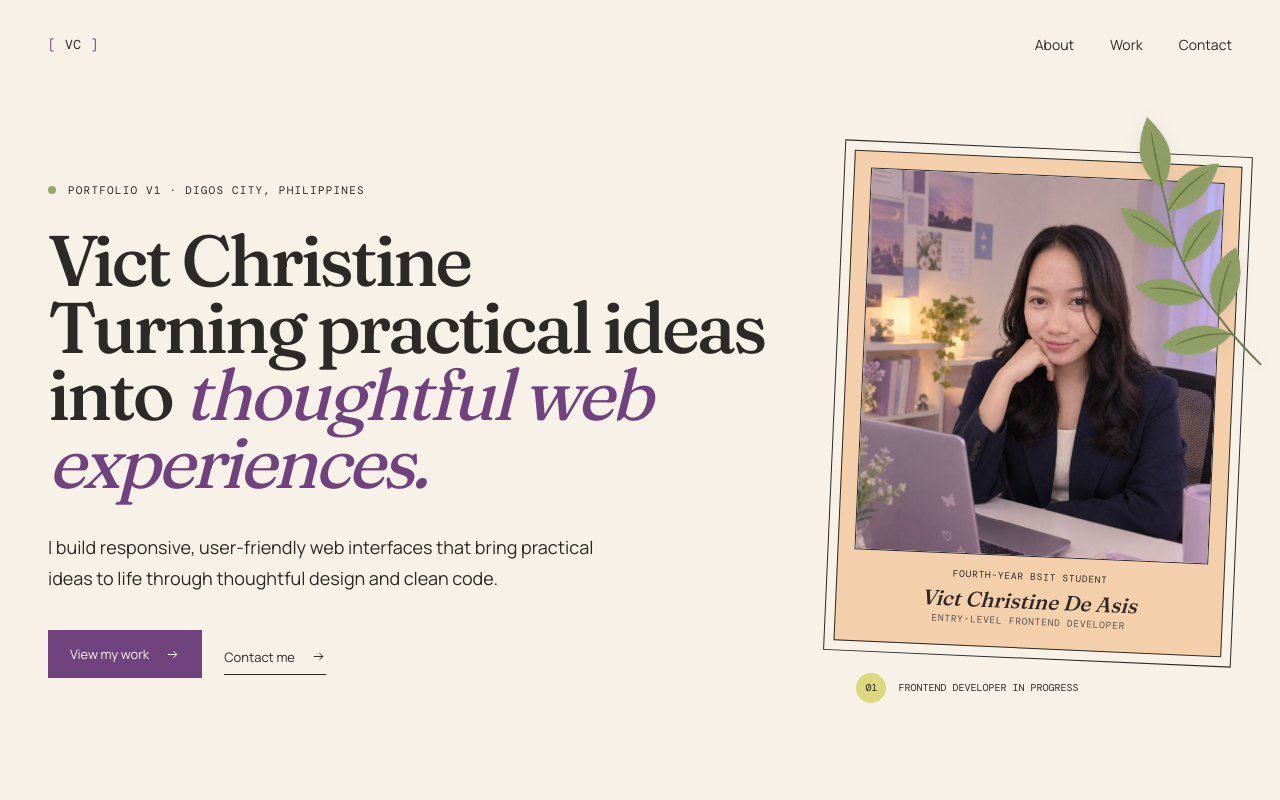
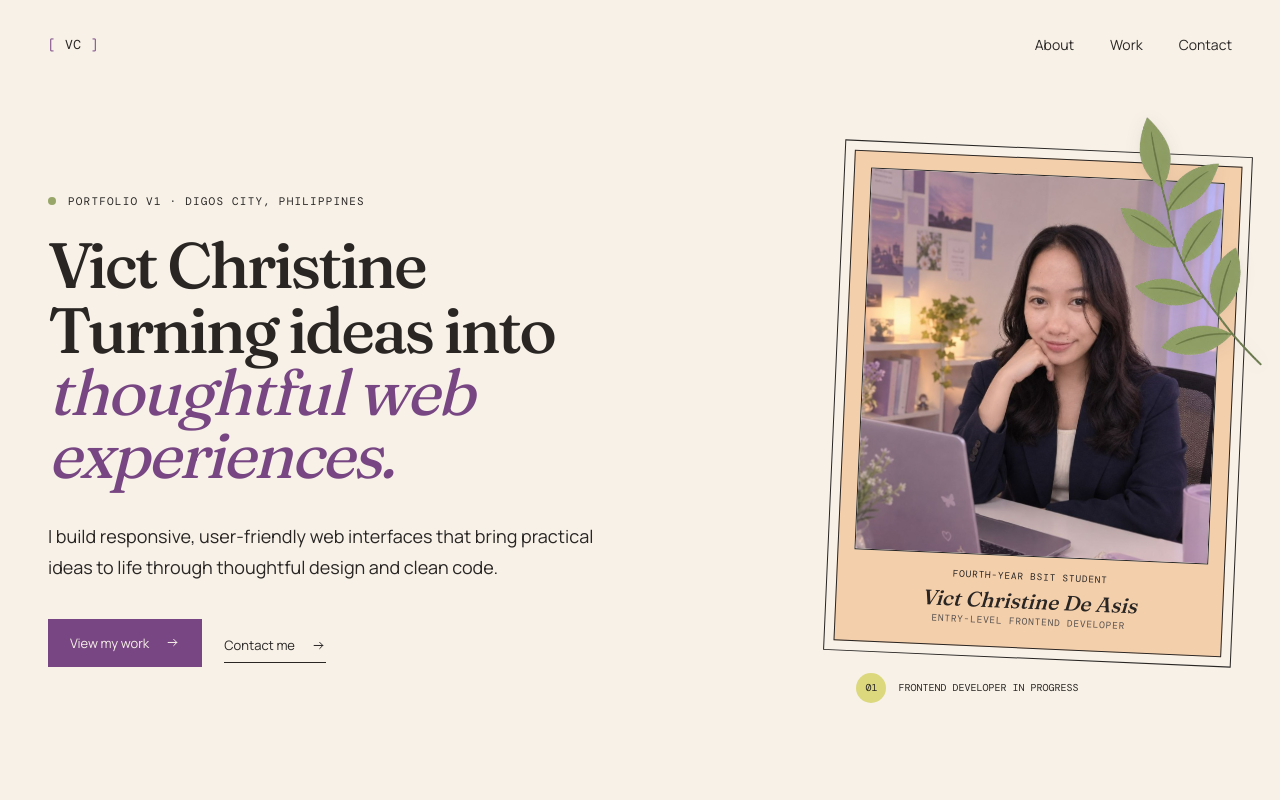
Before and after one commit to vcrstn/portfolio, a React (Vite) app: page / in a window 1280 px wide. Shown: the top 800 px of the page. Built offline with nearby package versions, Linux system fonts and the light colour scheme; the HTML template or start-up script is replaced by a standard one; a web font is replaced by a local one.

Commit message:
style: refine hero headline typography and line breaks

```diff
--- a/src/components/Hero.tsx
+++ b/src/components/Hero.tsx
@@ -7,10 +7,10 @@ export default function Hero() {
       <div className="hero-copy">
         <p className="eyebrow hero-animate">{profile.eyebrow}</p>
         <h1 className="hero-animate">
-          <span className="hero-line">{profile.name}</span>
-          <span className="hero-line">Turning practical ideas</span>
+          <span className="hero-line hero-name">{profile.name}</span>
+          <span className="hero-line">Turning ideas into</span>
           <span className="hero-line">
-            into <em className="hero-italic">thoughtful web experiences.</em>
+            <em className="hero-italic">thoughtful web experiences.</em>
           </span>
         </h1>
         <p className="hero-intro hero-animate">{profile.heroIntro}</p>
--- a/src/index.css
+++ b/src/index.css
@@ -2,13 +2,13 @@
 
 :root {
   --clay: #a27560;
-  --plum: #70437e;
+  --plum: #784783;
   --lilac: #d3a7d9;
   --sage: #98a669;
   --yellow: #dbd87e;
   --peach: #f4cfac;
   --cream: #f7f1e8;
-  --ink: #2c2927;
+  --ink: #292624;
   --muted: #57524e;
   --line: rgba(44, 41, 39, 0.22);
 }
@@ -185,20 +185,28 @@ h3 {
 }
 
 h1 {
-  font-size: clamp(38px, 10.5vw, 68px);
-  letter-spacing: -0.045em;
-  line-height: 0.98;
-  margin: 26px 0 30px;
+  color: var(--ink);
+  font-size: clamp(34px, 9.6vw, 62px);
+  letter-spacing: -0.04em;
+  line-height: 1.02;
+  margin: 22px 0 28px;
 }
 
 .hero-line {
   display: block;
 }
 
+.hero-name {
+  color: var(--ink);
+  margin-bottom: 2px;
+}
+
 .hero-italic {
   color: var(--plum);
+  font-family: "Fraunces", serif;
   font-style: italic;
   font-weight: 400;
+  letter-spacing: -0.035em;
 }
 
 .hero-intro {
@@ -1193,9 +1201,10 @@ footer a:hover {
   }
 
   h1 {
-    font-size: clamp(50px, 5.6vw, 84px);
-    line-height: 0.94;
-    margin: 30px 0 36px;
+    font-size: clamp(46px, 5vw, 76px);
+    letter-spacing: -0.045em;
+    line-height: 0.98;
+    margin: 26px 0 34px;
   }
 
   .hero-intro {
```
